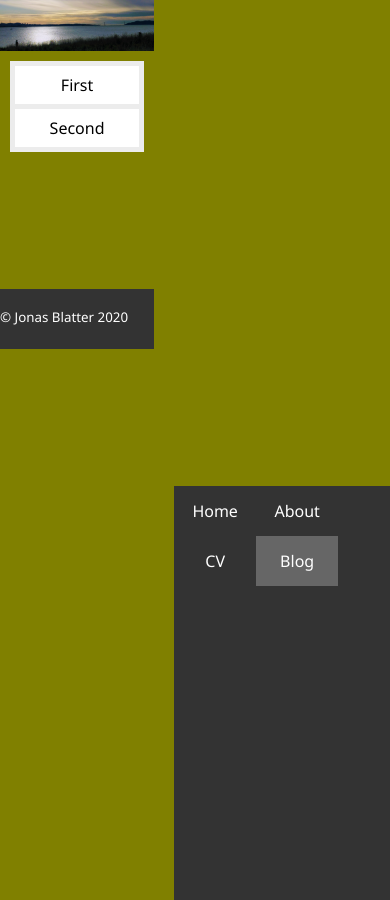
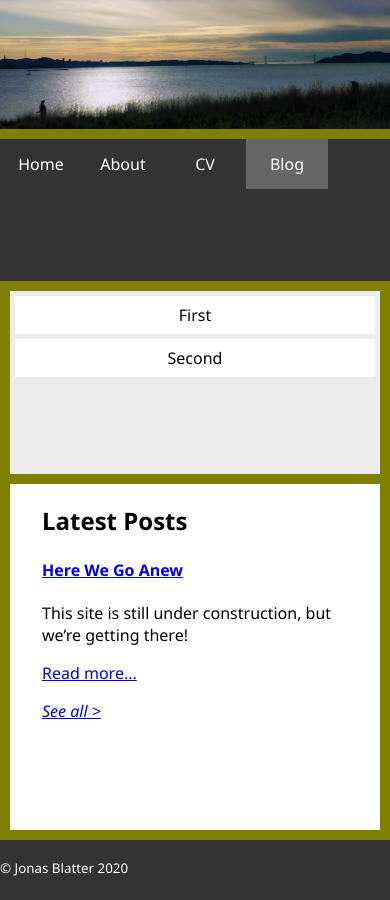
Before and after one commit to jonasblatter/jonasblatter.github.io, a Jekyll site: the page built from blog.md, in a window 390 px wide. Built offline with Jekyll 4.4.1, drawn with Linux system fonts in a browser that asks for light colours.

Commit message:
fix 650px grid

```diff
--- a/_sass/main.scss
+++ b/_sass/main.scss
@@ -114,10 +114,11 @@ dd + dt, dt + dd {margin-top: 1em;}
     grid-gap: 10px;
     grid-template-areas:
     'header header header'
+    'navbar navbar navbar'
     'left menu right'
-    'left article right'
+    'left main right'
     'footer footer footer';
-    grid-template-rows: min-content min-content auto 60px;
+    grid-template-rows: min-content auto auto auto 60px;
     grid-template-columns: 0px auto 0px;
   }
 }
```
